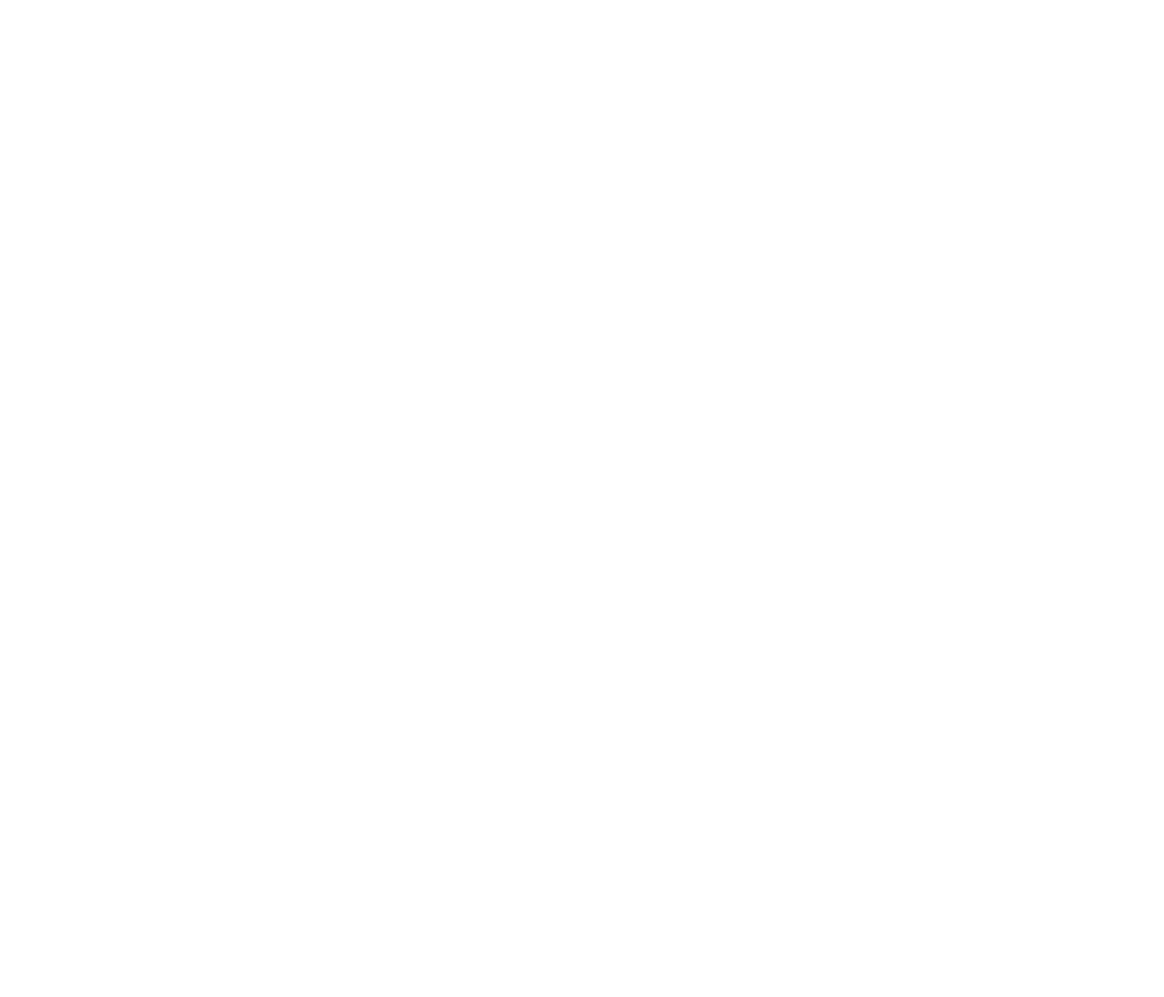
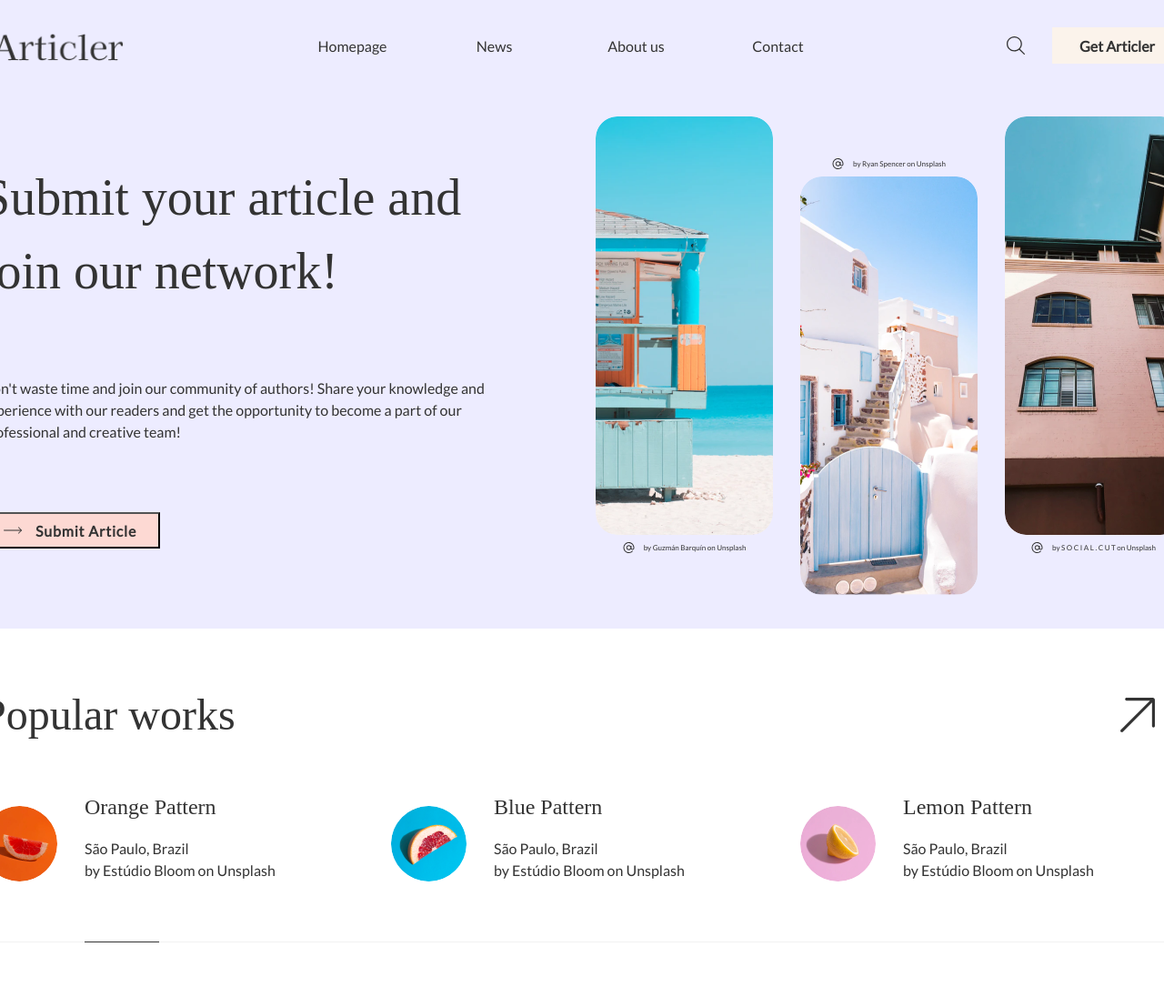
Before and after one commit to goraasep/Module2Day3, a plain HTML site: page exercise-2/index.html in a window 1280 px wide. Shown: the whole page at 91% size. Before the commit the page ends 800 px from the top, so only its background shows below. Drawn offline with Linux system fonts and the light colour scheme; a web font is replaced by a local one.

Commit message:
feat: exercise-2 half done

```diff
--- a/exercise-2/index.html
+++ b/exercise-2/index.html
@@ -2,7 +2,125 @@
   <head>
     <meta charset="UTF-8" />
     <meta name="viewport" content="width=device-width, initial-scale=1.0" />
+    <link rel="stylesheet" href="./style.css" />
+    <link
+      rel="stylesheet"
+      href="https://fonts.googleapis.com/css2?family=Lato&display=swap"
+    />
+    <link
+      rel="stylesheet"
+      href="https://fonts.googleapis.com/css2?family=Kaisei+Decol&display=swap"
+    />
     <title>Document</title>
   </head>
-  <body></body>
+  <body>
+    <header class="flex-justify-content-center">
+      <div class="container">
+        <div class="nav-container">
+          <img class="logo" src="./assets/logo.png" alt="" />
+          <div class="nav">
+            <a class="remove-link nav-link" href="">Homepage</a>
+            <a class="remove-link nav-link" href="">News</a>
+            <a class="remove-link nav-link" href="">About us</a>
+            <a class="remove-link nav-link" href="">Contact</a>
+          </div>
+          <div class="search-container">
+            <img class="search-icon" src="./assets/search.svg" alt="" />
+            <button class="search-btn">
+              <p>Get Articler</p>
+            </button>
+          </div>
+        </div>
+        <div class="hero-container">
+          <div class="hero-details">
+            <div class="hero-title">
+              Submit your article and join our network!
+            </div>
+            <p class="hero-text">
+              Don't waste time and join our community of authors! Share your
+              knowledge and experience with our readers and get the opportunity
+              to become a part of our professional and creative team!
+            </p>
+            <button class="hero-btn">
+              <img src="./assets/arror-right.svg" alt="" />
+              <p>Submit Article</p>
+            </button>
+          </div>
+          <div class="hero-cards">
+            <div class="card-item">
+              <img class="card-image" src="/assets/1.png" alt="" />
+              <div class="card-footer">
+                <img src="/assets/at.svg" alt="" />
+                <p>by Guzmán Barquín on Unsplash</p>
+              </div>
+            </div>
+            <div class="card-item">
+              <img class="card-image" src="/assets/2.png" alt="" />
+              <div class="card-footer">
+                <img src="/assets/at.svg" alt="" />
+                <p>by Ryan Spencer on Unsplash</p>
+              </div>
+            </div>
+            <div class="card-item">
+              <img class="card-image" src="/assets/3.png" alt="" />
+              <div class="card-footer">
+                <img src="/assets/at.svg" alt="" />
+                <p>by S O C I A L . C U T on Unsplash</p>
+              </div>
+            </div>
+          </div>
+        </div>
+      </div>
+    </header>
+    <main class="flex-justify-content-center">
+      <div class="spacer-1"></div>
+      <div class="container">
+        <div class="popular-wrapper">
+          <div class="popular-title">
+            <!-- Popular works -->
+            <div>Popular works</div>
+            <img
+              class="popular-arrow"
+              src="./assets/arrow-up-right.svg"
+              alt=""
+            />
+          </div>
+          <div class="works-container">
+            <div class="work-item">
+              <img class="work-image" src="./assets/orange.png" alt="" />
+              <div class="work-detail">
+                <div class="work-title">Orange Pattern</div>
+                <p class="work-text">
+                  São Paulo, Brazil<br />by Estúdio Bloom on Unsplash
+                </p>
+              </div>
+            </div>
+            <div class="work-item">
+              <img class="work-image" src="./assets/blue.png" alt="" />
+              <div class="work-detail">
+                <div class="work-title">Blue Pattern</div>
+                <p class="work-text">
+                  São Paulo, Brazil<br />by Estúdio Bloom on Unsplash
+                </p>
+              </div>
+            </div>
+            <div class="work-item">
+              <img class="work-image" src="./assets/lemon.png" alt="" />
+              <div class="work-detail">
+                <div class="work-title">Lemon Pattern</div>
+                <p class="work-text">
+                  São Paulo, Brazil<br />by Estúdio Bloom on Unsplash
+                </p>
+              </div>
+            </div>
+          </div>
+        </div>
+        <div class="separator">
+          <div class="separator-decoration"></div>
+        </div>
+      </div>
+      <div class="spacer-1"></div>
+    </main>
+    <footer></footer>
+  </body>
 </html>
--- /dev/null
+++ b/exercise-2/style.css
@@ -0,0 +1,328 @@
+body {
+  margin: 0;
+}
+.remove-link {
+  text-decoration: none;
+  color: inherit;
+  background: none;
+  border: none;
+}
+
+.flex-justify-content-center {
+  display: flex;
+  justify-content: center;
+  align-items: center;
+  flex-direction: column;
+}
+.container {
+  width: 1320px;
+}
+header {
+  background: #edecff;
+  height: 691px;
+  gap: 0px;
+  opacity: 0px;
+}
+.logo {
+  /* margin: 0 auto; */
+  width: 156px;
+  height: 34px;
+}
+
+.nav-container {
+  margin-top: 30px;
+  display: flex;
+  justify-content: space-between;
+  align-items: center;
+  gap: 200px;
+}
+
+.nav {
+  display: flex;
+  gap: 60px;
+  width: 564px;
+  height: 19px;
+}
+
+.nav-link {
+  width: 96px;
+  height: 19px;
+
+  font-family: "Lato";
+  font-style: normal;
+  font-weight: 300;
+  font-size: 16px;
+  line-height: 19px;
+  text-align: center;
+  color: #333333;
+}
+
+.nav-link:hover {
+  font-weight: 800;
+}
+
+.search-container {
+  display: flex;
+  justify-content: center;
+  align-items: center;
+}
+.search-icon {
+  margin-right: 30px;
+  width: 20px;
+  height: 20px;
+}
+.search-btn {
+  padding: 10px 30px;
+  height: 40px;
+  background: #fbf3eb;
+  border: none;
+}
+.search-btn p {
+  height: 19px;
+  font-family: "Lato";
+  font-style: normal;
+  font-weight: 700;
+  font-size: 16px;
+  line-height: 19px;
+  text-align: center;
+  letter-spacing: 5%;
+
+  color: #333333;
+  margin-top: auto;
+  margin-bottom: auto;
+}
+
+.hero-container {
+  display: grid;
+  /* grid-template-columns: 645px 675px; */
+  grid-template-columns: 645px auto;
+  margin-top: 58px;
+  margin-bottom: 37px;
+  height: 526px;
+}
+
+.hero-details {
+  margin-top: 49px;
+  /* TXT */
+
+  /* Auto layout */
+  display: flex;
+  flex-direction: column;
+  align-items: flex-start;
+  padding: 0px;
+  gap: 60px;
+  width: 645px;
+  height: 394px;
+}
+
+.hero-title {
+  width: 597px;
+  height: 162px;
+
+  font-family: "Kaisei Decol";
+  font-style: normal;
+  font-weight: 400;
+  font-size: 56px;
+  line-height: 81px;
+
+  /* General/Body text */
+  color: #333333;
+
+  /* Inside auto layout */
+  flex: none;
+  order: 0;
+  flex-grow: 0;
+}
+
+.hero-text {
+  width: 615px;
+  height: 72px;
+
+  font-family: "Lato";
+  font-style: normal;
+  font-weight: 300;
+  font-size: 16px;
+  line-height: 24px;
+  /* or 150% */
+
+  /* General/Body text */
+  color: #333333;
+
+  /* Inside auto layout */
+  flex: none;
+  order: 1;
+  flex-grow: 0;
+}
+
+.hero-btn {
+  /* Buttons / Primary */
+
+  box-sizing: border-box;
+
+  /* Auto layout */
+  display: flex;
+  flex-direction: row;
+  align-items: center;
+  padding: 10px 30px 10px 20px;
+  gap: 15px;
+
+  width: 196px;
+  height: 40px;
+
+  /* Main/Primary three */
+  background: #fdd9d3;
+  /* General/Body text */
+  border-left: 4px solid #333333;
+
+  /* Inside auto layout */
+  flex: none;
+  order: 2;
+  flex-grow: 0;
+}
+.hero-btn p {
+  /* Submit */
+
+  margin: 0 auto;
+  height: 19px;
+
+  font-family: "Lato";
+  font-style: normal;
+  font-weight: 700;
+  font-size: 16px;
+  line-height: 19px;
+  text-align: center;
+  letter-spacing: 0.05em;
+  color: #333333;
+
+  flex: none;
+  order: 1;
+  flex-grow: 0;
+}
+
+.hero-cards {
+  display: flex;
+  justify-content: center;
+  gap: 30px;
+  margin-left: 30px;
+  /* flex-direction: column; */
+  /* justify-content: space-between; */
+}
+
+.card-item {
+  width: 195px;
+  display: flex;
+}
+
+.card-item:nth-child(even) {
+  flex-direction: column-reverse;
+}
+
+.card-item:nth-child(odd) {
+  flex-direction: column;
+}
+
+.card-image {
+  width: 195px;
+  height: 460px;
+  border-radius: 24px;
+}
+.card-footer {
+  display: flex;
+  justify-content: center;
+  gap: 10px;
+  font-family: "Lato";
+  font-style: normal;
+  font-weight: 500;
+  font-size: 8px;
+  line-height: 12px;
+  color: #333333;
+}
+
+.spacer-1 {
+  margin: 30px auto;
+}
+
+.popular-wrapper {
+  height: 284px;
+}
+
+.popular-title {
+  /* margin: 0 auto; */
+  height: 70px;
+
+  font-family: "Kaisei Decol";
+  font-style: normal;
+  font-weight: 400;
+  font-size: 48px;
+  line-height: 70px;
+  color: #333333;
+  text-align: left;
+  display: flex;
+  gap: 943px;
+}
+
+.popular-arrow {
+  margin: auto;
+  width: 40px;
+  height: 40px;
+}
+
+.works-container {
+  margin: 60px auto;
+  display: flex;
+  gap: 30px;
+  justify-content: center;
+}
+.work-item {
+  display: flex;
+  flex-direction: row;
+  align-items: center;
+  padding: 0px;
+  gap: 30px;
+
+  width: 420px;
+  height: 93px;
+}
+
+.work-image {
+  width: 83px;
+  height: 83px;
+  border-radius: 100px;
+}
+
+.work-title {
+  width: 307px;
+  height: 35px;
+
+  font-family: "Kaisei Decol";
+  font-style: normal;
+  font-weight: 400;
+  font-size: 24px;
+  line-height: 35px;
+
+  color: #333333;
+}
+.work-text {
+  width: 307px;
+  height: 48px;
+
+  font-family: "Lato";
+  font-style: normal;
+  font-weight: 300;
+  font-size: 16px;
+  line-height: 24px;
+  color: #333333;
+}
+
+.separator {
+  position: relative;
+  height: 1px;
+  background: #f1f1f1;
+}
+.separator-decoration {
+  position: absolute;
+  left: 113px;
+  width: 82px;
+  height: 1px;
+  background: #333333;
+}
```
Also changed, not shown: exercise-2/assets/1.png (added), exercise-2/assets/2.png (added), exercise-2/assets/3.png (added), exercise-2/assets/arror-right.svg (added), exercise-2/assets/arrow-up-right.svg (added), exercise-2/assets/at.svg (added), exercise-2/assets/blue.png (added), exercise-2/assets/lemon.png (added), exercise-2/assets/logo.png (added), exercise-2/assets/orange.png (added), exercise-2/assets/search.svg (added).
